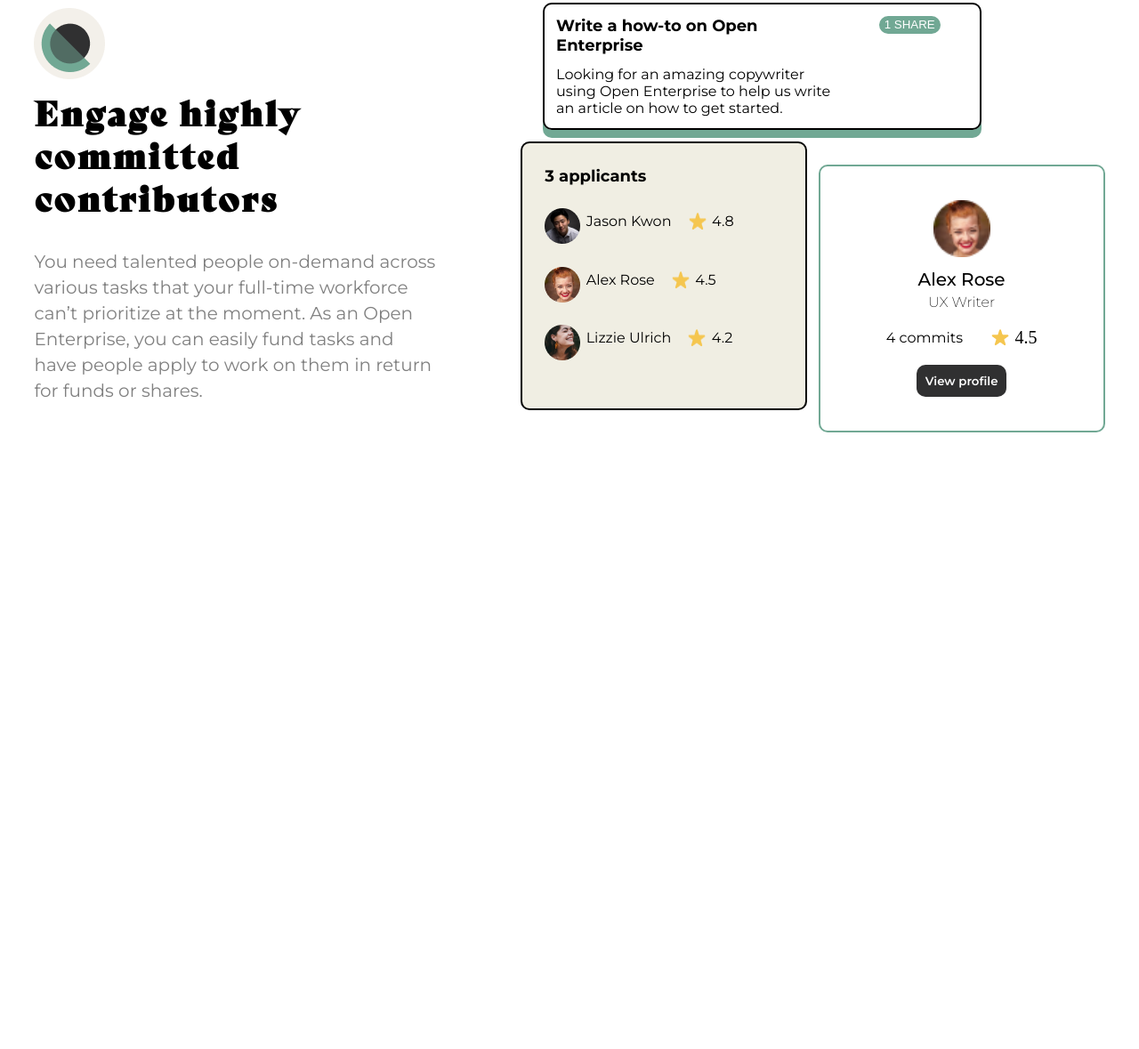
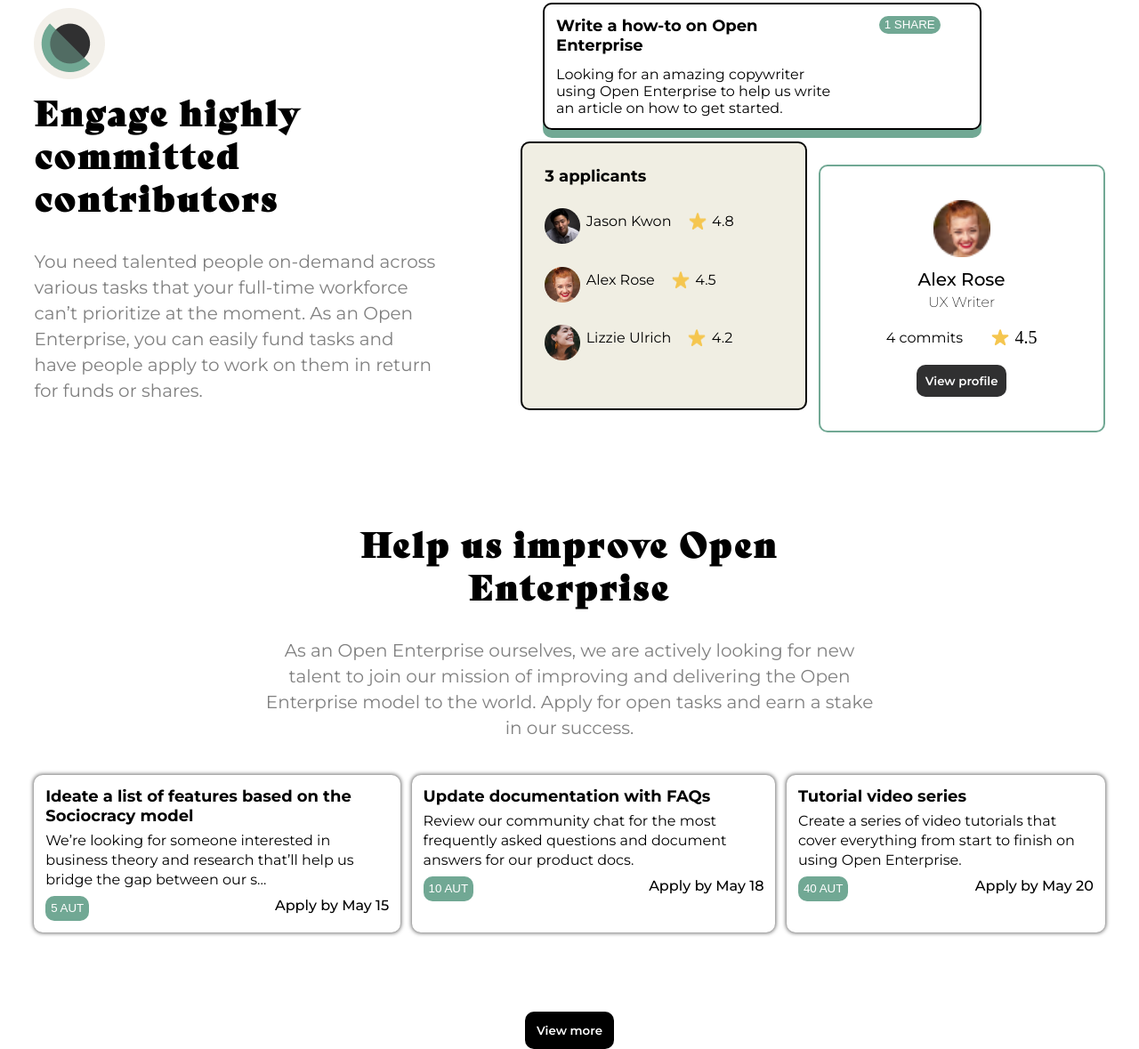
Before and after one commit to AdrSpeer/Project_Open-Enterprice, a plain HTML site: page index.html in a window 1280 px wide. Shown: the part 2356-3535 px from the top of the page at 89% size. Before the commit the page ends 2881 px from the top, so only its background shows below. Drawn offline with Linux system fonts and the light colour scheme.

Commit message:
added section enterprise

```diff
--- a/index.html
+++ b/index.html
@@ -210,6 +210,53 @@
           </div>
         </div>
       </section>
+      <section class="enterprise">
+        <div class="text-box enterprise-box">
+          <h2>Help us improve Open Enterprise</h2>
+          <p>
+            As an Open Enterprise ourselves, we are actively looking for new
+            talent to join our mission of improving and delivering the Open
+            Enterprise model to the world. Apply for open tasks and earn a stake
+            in our success.
+          </p>
+        </div>
+        <div class="info-box">
+          <div class="info">
+            <h6>Ideate a list of features based on the Sociocracy model</h6>
+            <p>
+              We’re looking for someone interested in business theory and
+              research that’ll help us bridge the gap between our s...
+            </p>
+            <div>
+              <button>5 AUT</button>
+              <p>Apply by May 15</p>
+            </div>
+          </div>
+          <div class="info">
+            <h6>Update documentation with FAQs</h6>
+            <p>
+              Review our community chat for the most frequently asked questions
+              and document answers for our product docs.
+            </p>
+            <div>
+              <button>10 AUT</button>
+              <p>Apply by May 18</p>
+            </div>
+          </div>
+          <div class="info">
+            <h6>Tutorial video series</h6>
+            <p>
+              Create a series of video tutorials that cover everything from
+              start to finish on using Open Enterprise.
+            </p>
+            <div>
+              <button>40 AUT</button>
+              <p>Apply by May 20</p>
+            </div>
+          </div>
+        </div>
+        <button class="btn-black">View more</button>
+      </section>
     </main>
     <footer></footer>
     <script src="./assets/js/main.js"></script>
--- a/style.css
+++ b/style.css
@@ -318,7 +318,7 @@ h1 {
   margin-left: 3vw;
   margin-right: 3vw;
   gap: 7vw;
-  margin-bottom: 5vw;
+  margin-bottom: 10vw;
 }
 
 .boxes {
@@ -444,3 +444,70 @@ h1 {
   border-radius: 1rem;
   font-weight: 600;
 }
+
+/* enterprise */
+
+.enterprise {
+  display: flex;
+  flex-direction: column;
+  justify-content: center;
+  align-items: center;
+  margin-left: 3vw;
+  margin-right: 3vw;
+}
+.enterprise-box {
+  text-align: center;
+  margin-bottom: 3vw;
+}
+
+.info-box {
+  display: flex;
+  justify-content: center;
+  gap: 1vw;
+  text-align: left;
+}
+
+.info {
+  -webkit-box-shadow: 0px 0px 4px 1px #707070;
+  box-shadow: 0px 0px 4px 1px #707070;
+  border-radius: 1rem;
+  padding: 1vw;
+}
+
+.info h6 {
+  font-family: mont;
+  margin-bottom: 0.5vw;
+}
+.info p {
+  font-family: mont;
+  margin-bottom: 0.5vw;
+  font-size: clamp(1.6rem, 1.6rem, 1.6rem);
+  line-height: 2.2rem;
+}
+
+.info div {
+  display: flex;
+  justify-content: space-between;
+}
+
+.info div p {
+  font-weight: 500;
+}
+
+.info div button {
+  color: white;
+  background-color: #71a894;
+  border: none;
+  border-radius: 1rem;
+}
+
+.btn-black {
+  background-color: black;
+  color: white;
+  font-weight: 600;
+  padding: 1vw;
+  font-family: mont;
+  margin-top: 7vw;
+  border-radius: 1rem;
+  border: none;
+}
```
